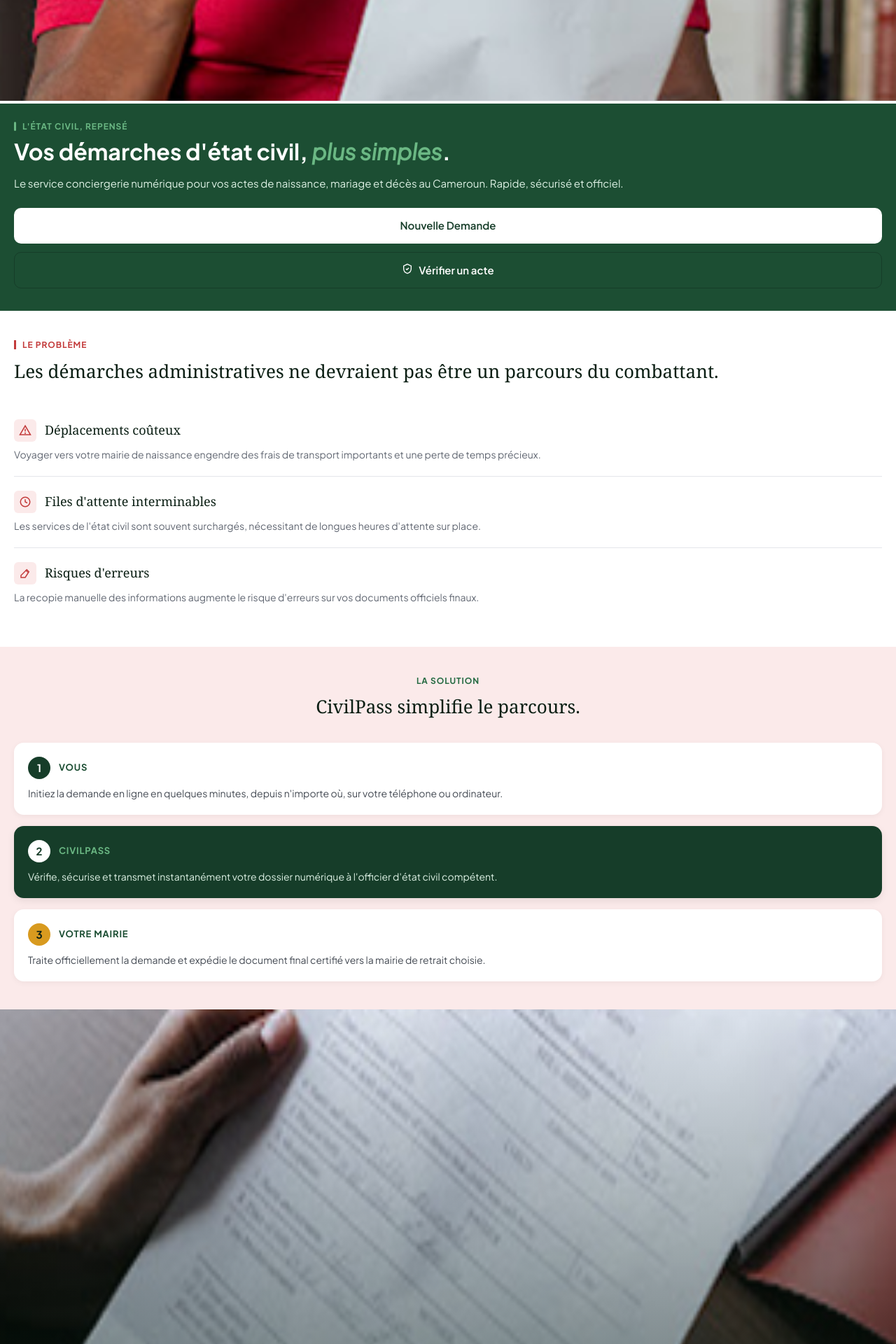
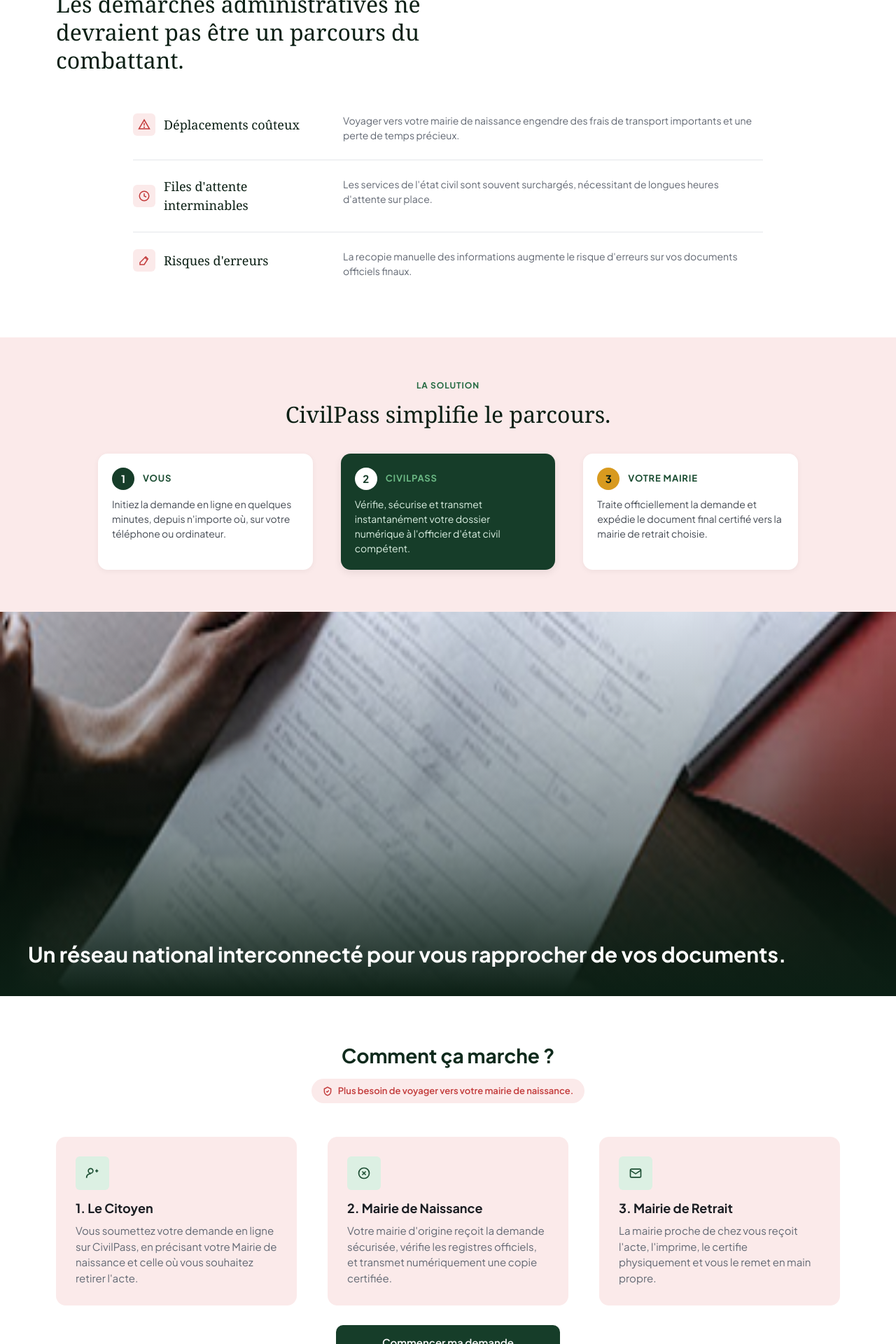
Before and after one commit to Yann-Olympe/CivilPass, an Angular app in the folder frontend/: page /accueil in a window 1280 px wide. Shown: the part 880-2800 px from the top of the page at 70% size. Built offline with nearby package versions, Linux system fonts and the light colour scheme.

Commit message:
feat: enhance responsive styles across various components for improved layout and usability

```diff
--- a/frontend/src/app/features/citizen/accueil/components/comment-ca-marche/comment-ca-marche.css
+++ b/frontend/src/app/features/citizen/accueil/components/comment-ca-marche/comment-ca-marche.css
@@ -64,3 +64,56 @@
 }
 .btn-primary:hover { background: var(--color-green-700); }
 .btn-primary:focus-visible { outline: 0.2rem solid var(--color-green-400); outline-offset: 0.2rem; }
+
+@media (min-width: 1024px) {
+  .ccm {
+    padding: 6.4rem 4rem;
+  }
+
+  h2 {
+    font-size: 2.8rem;
+    margin-bottom: 1.2rem;
+  }
+
+  .ccm-notice {
+    margin-bottom: 4.8rem;
+  }
+
+  .ccm-etapes {
+    flex-direction: row;
+    align-items: stretch;
+    gap: 4.4rem;
+    max-width: 112rem;
+    margin-left: auto;
+    margin-right: auto;
+  }
+
+  .ccm-card {
+    flex: 1;
+    padding: 2.8rem;
+    transition: transform var(--transition-base), box-shadow var(--transition-base);
+
+    &:hover {
+      transform: translateY(-0.4rem);
+      box-shadow: var(--shadow-md);
+    }
+  }
+
+  .ccm-icon {
+    width: 4.8rem;
+    height: 4.8rem;
+  }
+
+  .ccm-titre {
+    font-size: 1.8rem;
+  }
+
+  .ccm-texte {
+    font-size: 1.5rem;
+  }
+
+  .btn-primary {
+    max-width: 32rem;
+    margin: 0 auto;
+  }
+}
--- a/frontend/src/app/features/citizen/accueil/components/copie-acte/copie-acte.css
+++ b/frontend/src/app/features/citizen/accueil/components/copie-acte/copie-acte.css
@@ -38,3 +38,35 @@
   flex-shrink: 0;
   color: var(--color-green-300);
 }
+@media (min-width: 1024px) {
+  .copie-acte {
+    padding: 7.2rem 6rem;
+  }
+
+  h2 {
+    font-size: 3.2rem;
+    max-width: 60rem;
+  }
+
+  .copie-acte p {
+    font-size: 1.6rem;
+    max-width: 56rem;
+  }
+
+  .copie-acte-features {
+    flex-direction: row;
+    flex-wrap: wrap;
+    gap: 1.6rem;
+  }
+
+  .copie-acte-features li {
+    font-size: 1.5rem;
+    padding: 1.4rem 2.2rem;
+    transition: background var(--transition-base), border-color var(--transition-base);
+
+    &:hover {
+      background: var(--color-green-700);
+      border-color: var(--color-green-400);
+    }
+  }
+}
--- a/frontend/src/app/features/citizen/accueil/components/cta-final/cta-final.css
+++ b/frontend/src/app/features/citizen/accueil/components/cta-final/cta-final.css
@@ -32,3 +32,38 @@
 }
 .btn-primary:hover { background: var(--color-green-50); }
 .btn-primary:focus-visible { outline: 0.2rem solid var(--color-green-300); outline-offset: 0.2rem; }
+@media (min-width: 1024px) {
+  .mhl {
+    padding: 7.2rem 6rem;
+    display: flex;
+    flex-direction: column;
+    align-items: center;
+  }
+
+  h2 {
+    font-size: 3.2rem;
+    max-width: 60rem;
+  }
+
+  .mhl-texte {
+    font-size: 1.6rem;
+    max-width: 56rem;
+  }
+
+  .sync-card {
+    max-width: 60rem;
+    padding: 2.4rem;
+  }
+
+  .sync-title {
+    font-size: 1.4rem;
+  }
+
+  .sync-item {
+    font-size: 1.4rem;
+  }
+
+  .btn-primary {
+    max-width: 32rem;
+  }
+}
--- a/frontend/src/app/features/citizen/accueil/components/hero/hero.css
+++ b/frontend/src/app/features/citizen/accueil/components/hero/hero.css
@@ -89,3 +89,54 @@
   &:hover{background:var(--color-green-850);}
   &:focus-visible{outline:0.2rem solid var(--color-green-400);outline-offset: 0.2rem;}
 }
+@media (min-width: 1024px) {
+  .hero {
+    display: flex;
+    flex-direction: row-reverse;
+    align-items: stretch;
+    min-height: 60rem;
+  }
+
+  .hero-image {
+    width: 50%;
+    height: auto;
+    aspect-ratio: unset;
+    object-fit: cover;
+  }
+
+  .hero-content {
+    width: 50%;
+    display: flex;
+    flex-direction: column;
+    justify-content: center;
+    padding: 4rem 6rem;
+  }
+
+  h1,
+  h1 em {
+    font-size: 4.2rem;
+  }
+
+  .hero-text {
+    font-size: 1.7rem;
+    max-width: 44rem;
+  }
+
+  .hero-actions {
+    flex-direction: row;
+    gap: 1.6rem;
+  }
+
+  .btn {
+    display: inline-flex;
+    align-items: center;
+    justify-content: center;
+    width: auto;
+  }
+}
+
+@media (min-width: 1280px) {
+  .hero-content {
+    padding: 4rem 8rem;
+  }
+}
--- a/frontend/src/app/features/citizen/accueil/components/mode-hors-ligne/mode-hors-ligne.css
+++ b/frontend/src/app/features/citizen/accueil/components/mode-hors-ligne/mode-hors-ligne.css
@@ -73,3 +73,58 @@
 }
 .btn-primary:hover { background: var(--color-green-700); }
 .btn-primary:focus-visible { outline: 0.2rem solid var(--color-green-400); outline-offset: 0.2rem; }
+@media (min-width: 1024px) {
+  .mhl {
+    padding: 7.2rem 6rem;
+    display: grid;
+    grid-template-columns: 1fr 1fr;
+    grid-template-areas:
+      "badge  badge"
+      "titre  carte"
+      "texte  carte"
+      "bouton carte";
+    column-gap: 6rem;
+    row-gap: 1.6rem;
+    align-items: start;
+    max-width: 120rem;
+    margin: 0 auto;
+  }
+
+  .mhl-badge {
+    grid-area: badge;
+  }
+
+  h2 {
+    grid-area: titre;
+    font-size: 3.2rem;
+    max-width: 48rem;
+  }
+
+  .mhl-texte {
+    grid-area: texte;
+    font-size: 1.6rem;
+    max-width: 48rem;
+  }
+
+  .sync-card {
+    grid-area: carte;
+    align-self: center;
+    width: 100%;
+    max-width: 42rem;
+    padding: 2.4rem;
+    justify-self: end;
+  }
+
+  .sync-title {
+    font-size: 1.4rem;
+  }
+
+  .sync-item {
+    font-size: 1.4rem;
+  }
+
+  .btn-primary {
+    grid-area: bouton;
+    width: fit-content;
+  }
+}
--- a/frontend/src/app/features/citizen/accueil/components/probleme/probleme.css
+++ b/frontend/src/app/features/citizen/accueil/components/probleme/probleme.css
@@ -71,3 +71,36 @@
   line-height: 1.5;
   margin: 0;
 }
+@media (min-width: 768px) {
+  .probleme {
+    padding: 6rem 4rem;
+  }
+
+  h2 {
+    font-size: 3.2rem;
+    max-width: 60rem;
+  }
+
+  .probleme-list {
+    max-width: 90rem;
+    margin: 0 auto;
+  }
+
+  .probleme-row {
+    display: grid;
+    grid-template-columns: 28rem 1fr;
+    align-items: start;
+    gap: 2rem;
+    padding: 2.4rem 0;
+  }
+
+  .probleme-head {
+    margin-bottom: 0;
+  }
+}
+
+@media (min-width: 1024px) {
+  .probleme {
+    padding: 6rem 8rem;
+  }
+}
--- a/frontend/src/app/features/citizen/accueil/components/reseau/reseau.css
+++ b/frontend/src/app/features/citizen/accueil/components/reseau/reseau.css
@@ -15,3 +15,13 @@
   color: var(--color-white);
   background: linear-gradient(180deg, transparent 0%, var(--color-green-950-a40) 60%, var(--color-green-950) 100%);
 }
+@media (min-width: 768px) {
+  .reseau-image {
+    aspect-ratio: 21 / 9;
+  }
+
+  h2 {
+    font-size: 3rem;
+    padding: 4rem;
+  }
+}
--- a/frontend/src/app/features/citizen/accueil/components/solution/solution.css
+++ b/frontend/src/app/features/citizen/accueil/components/solution/solution.css
@@ -66,3 +66,32 @@
 
 .etape-texte { font-size: 1.4rem; color: var(--color-gray-700); line-height: 1.5; margin: 0; }
 .etape-active .etape-texte { color: var(--color-green-100); }
+@media (min-width: 768px) {
+  .solution {
+    padding: 6rem 4rem;
+  }
+
+  h2 {
+    font-size: 3.2rem;
+  }
+
+  .etapes {
+    flex-direction: row;
+    align-items: stretch;
+    max-width: 100rem;
+    margin: 0 auto;
+    gap: 4rem;
+  }
+
+  .etape {
+    flex: 1;
+    display: flex;
+    flex-direction: column;
+  }
+}
+
+@media (min-width: 1024px) {
+  .solution {
+    padding: 6rem 8rem;
+  }
+}
--- a/frontend/src/app/features/citizen/layout/citizen-shell/components/footer/footer.css
+++ b/frontend/src/app/features/citizen/layout/citizen-shell/components/footer/footer.css
@@ -37,3 +37,33 @@
     line-height: 1.5;
     margin: 0;
   }
+@media (min-width: 1024px) {
+  .footer {
+    display: flex;
+    flex-wrap: wrap;
+    align-items: center;
+    justify-content: space-between;
+    gap: 2.4rem;
+    padding: 4rem 6rem 3.2rem;
+    max-width: 112rem;
+    margin: 0 auto;
+  }
+
+  .footer__brand {
+    margin: 0;
+  }
+
+  .footer__links {
+    flex-direction: row;
+    gap: 2.8rem;
+    margin: 0;
+  }
+
+  .footer__copy {
+    flex-basis: 100%;
+    padding-top: 2rem;
+    margin-top: 0.4rem;
+    border-top: 0.1rem solid var(--color-gray-200);
+    text-align: center;
+  }
+}
```
